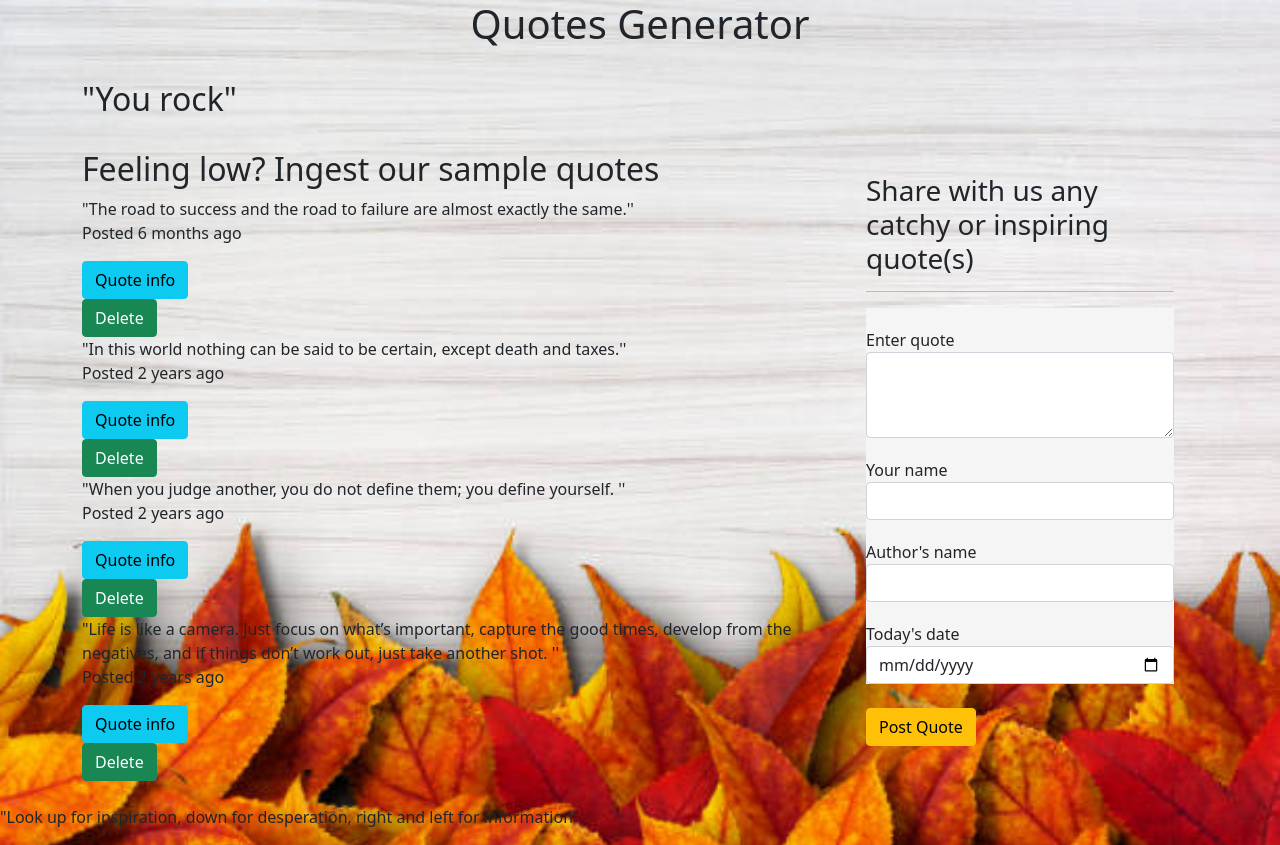
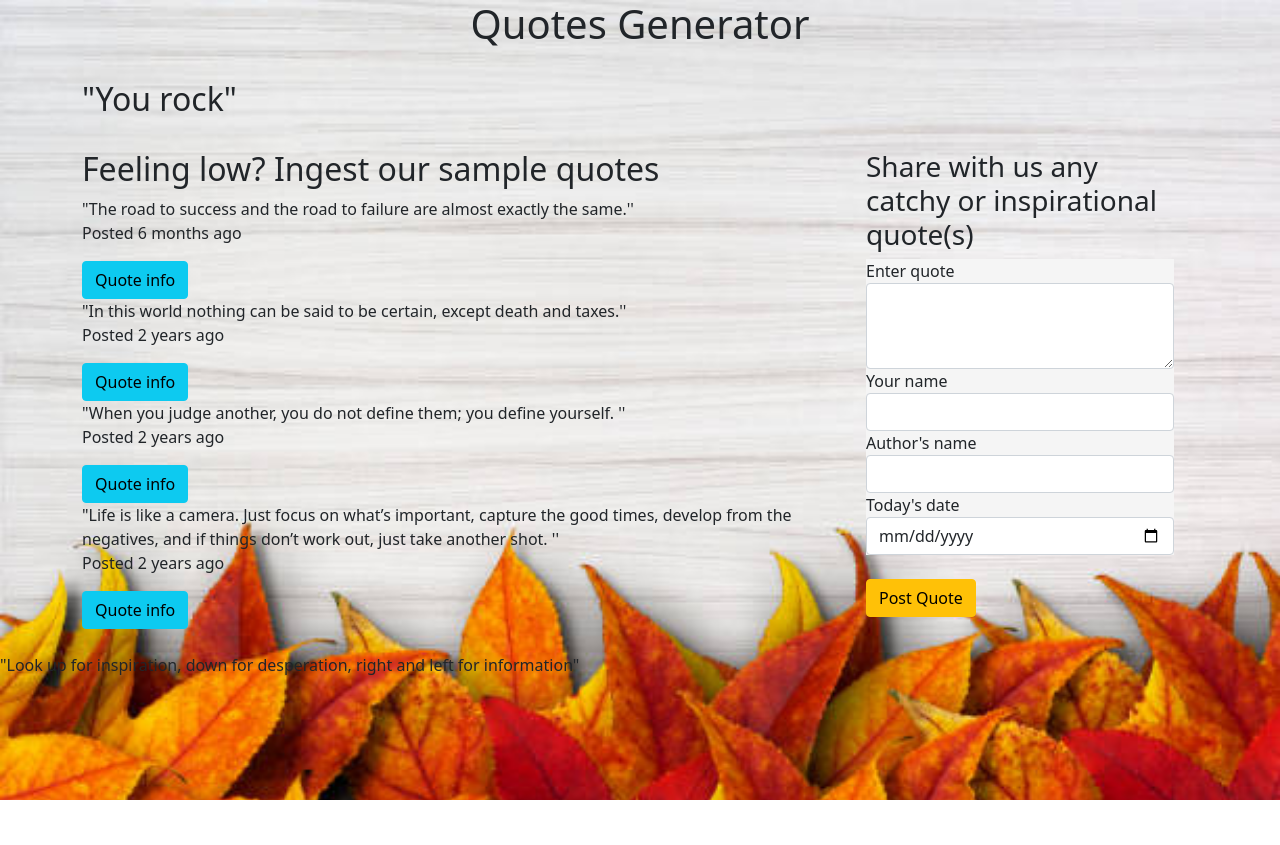
Before and after one commit to IsaacMurage-dev/QuotesApp, an Angular app: page / in a window 1280 px wide. After the commit the page ends 800 px from the top, so only its background shows below. Built offline with nearby package versions, Linux system fonts and the light colour scheme.

Commit message:
modify quote compoments

```diff
--- a/src/app/quote-form/quote-form.component.css
+++ b/src/app/quote-form/quote-form.component.css
@@ -1,5 +1,5 @@
 .form-group{
-	padding-top: 20px;
+	/* padding-top: 5px; */
 	background-color: whitesmoke;
 
   }
--- a/src/app/quote-form/quote-form.component.html
+++ b/src/app/quote-form/quote-form.component.html
@@ -1,7 +1,5 @@
 <div class="container-fluid">
-    <br>
-    <h3>Share with us any catchy or inspiring quote(s)</h3>
-    <hr>
+    <h3>Share with us any catchy or inspirational quote(s)</h3>
     <form  (ngSubmit)='submitQuote()' #quoteForm='ngForm'>
 
 
--- a/src/app/quote/quote.component.html
+++ b/src/app/quote/quote.component.html
@@ -12,8 +12,7 @@
             <div *ngFor='let quote of quotes; let i = index'>
                 <p> "{{quote.define}}'' <br>Posted {{quote.postDate|dateAgo}}</p>
                 <button (click)='slideUpDetails(i)' class="btn btn-info">Quote info</button>
-                <br>
-                <button class="btn btn-success" (click)='deleteQuote(true)(i)'>Delete</button>
+                <!-- <button class="btn btn-success" (click)='deleteQuote(true)(i)'>Delete</button> -->
                 <br>
                 <app-quote-detail *ngIf='quote.showDescription' [quote]='quote'></app-quote-detail>
             </div>
```
